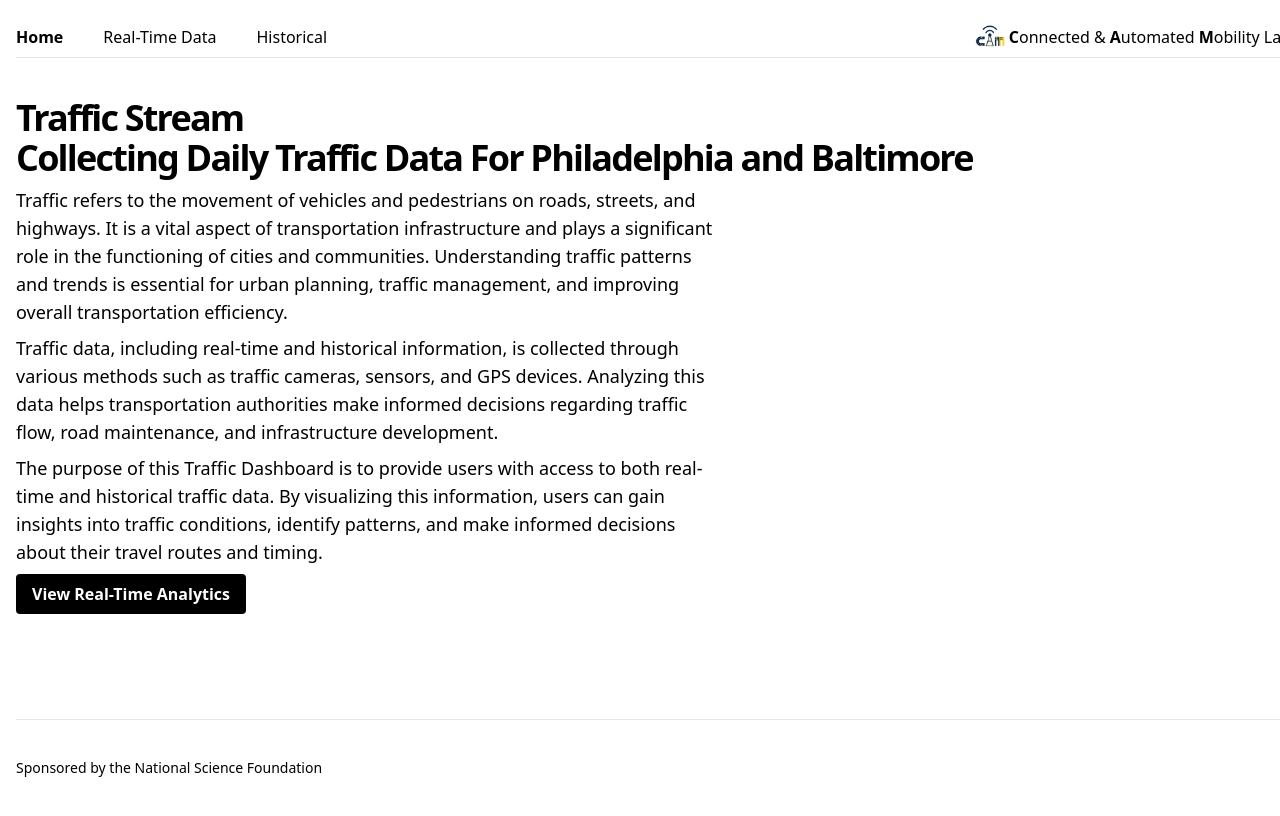
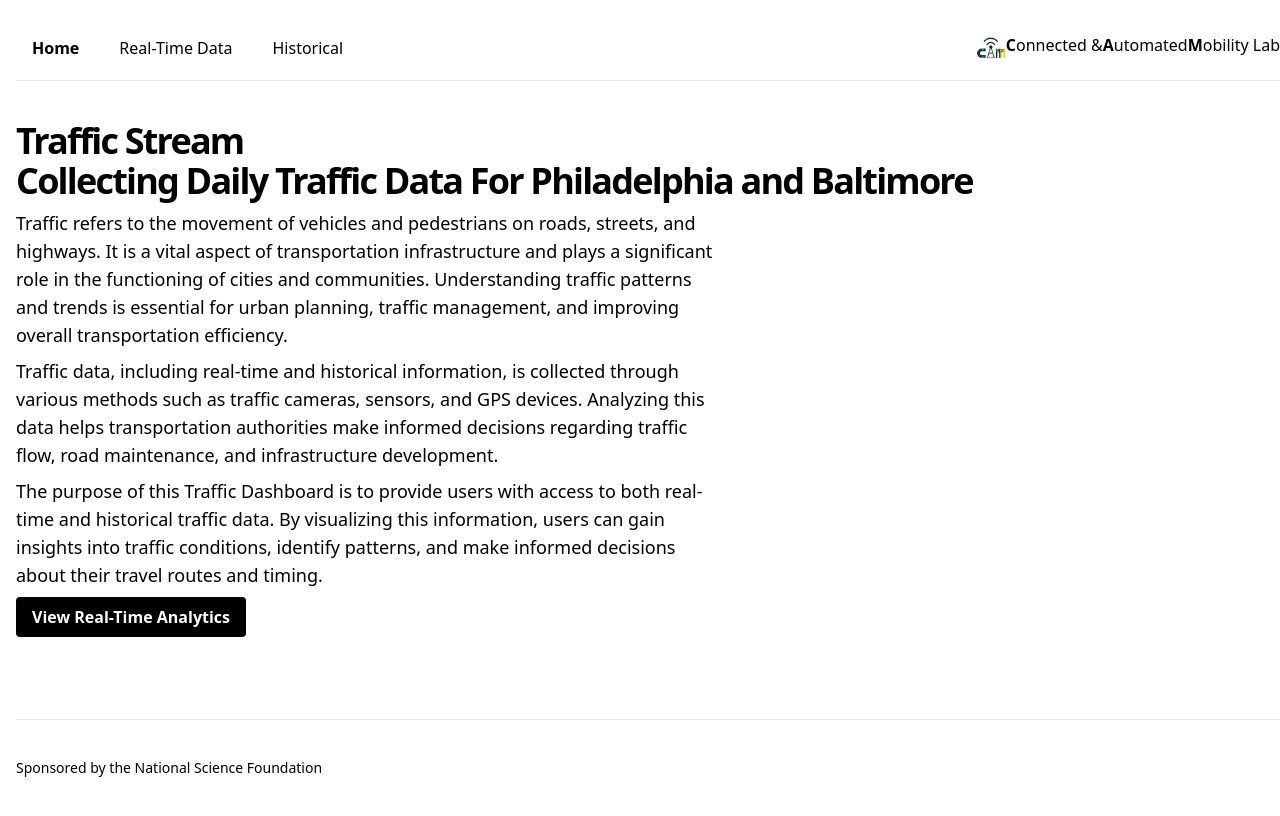
Before and after one commit to channacy/TrafficStream, a website: page public/index.html in a window 1280 px wide. Drawn offline with Linux system fonts and the light colour scheme.

Commit message:
add styling changes

```diff
--- a/public/index.html
+++ b/public/index.html
@@ -6,10 +6,10 @@
   <body class="min-h-screen bg-background font-sans antialiased m-4">
     <div class="relative flex min-h-screen flex-col">
       <header
-        class="sticky top-0 z-50 w-full border-b bg-background/95 backdrop-blur supports-[backdrop-filter]:bg-background/60">
+      class="sticky top-0 z-50 w-4/6 border-b bg-background/95 backdrop-blur supports-[backdrop-filter]:bg-background/60">
       <div
-          class="container flex h-16 items-center space-x-4 sm:justify-between sm:space-x-0">
-          <div class="flex gap-6 md:gap-10">
+        class="flex h-16 items-center sm:justify-between">
+        <div class="flex gap-6 md:gap-10 m-4">
           <a href="/" class="flex items-center space-x-2">
             <span class="inline-block font-bold">Home</span>
           </a>
@@ -20,8 +20,7 @@
             <span class="inline-block">Historical</span>
           </a>
         </div>
-          <div class="flex items-center justify-end space-x-4">
-            <nav class="flex items-center space-x-1">
+        <div class="flex md:gap-10 m-4">
             <div class="logo flex">
               <a
                 href="https://research.coe.drexel.edu/caee/camlab/index.html"
@@ -29,7 +28,7 @@
                 rel="noreferrer"
                 class={buttonVariants({ variant: 'ghost' })}
                 >
-                    <div class="lab-name flex items-center space-x-1">
+                  <div class="lab-name flex flex-end">
                     <img src="/img/cam_lab.png" width="30" height="30"/>
                     <strong>C</strong>onnected &
                     <strong>A</strong>utomated
@@ -37,8 +36,6 @@
                   </div>
                 </a>
             </div>
-              <!-- <ThemeToggle /> -->
-            </nav>
         </div>
       </div>
     </header>
--- a/public/styles.css
+++ b/public/styles.css
@@ -11,9 +11,10 @@ html {
 }
 
 #map {
-  height: 100%;
+    height: 850px;
+    width: 100%;
+}
 
-}
 #slider-container {
   position: absolute;
   bottom: 60px;
```
Also changed, not shown: public/historical.html (+3 -6 lines). Lines whose indentation alone changed are shown as unchanged.
